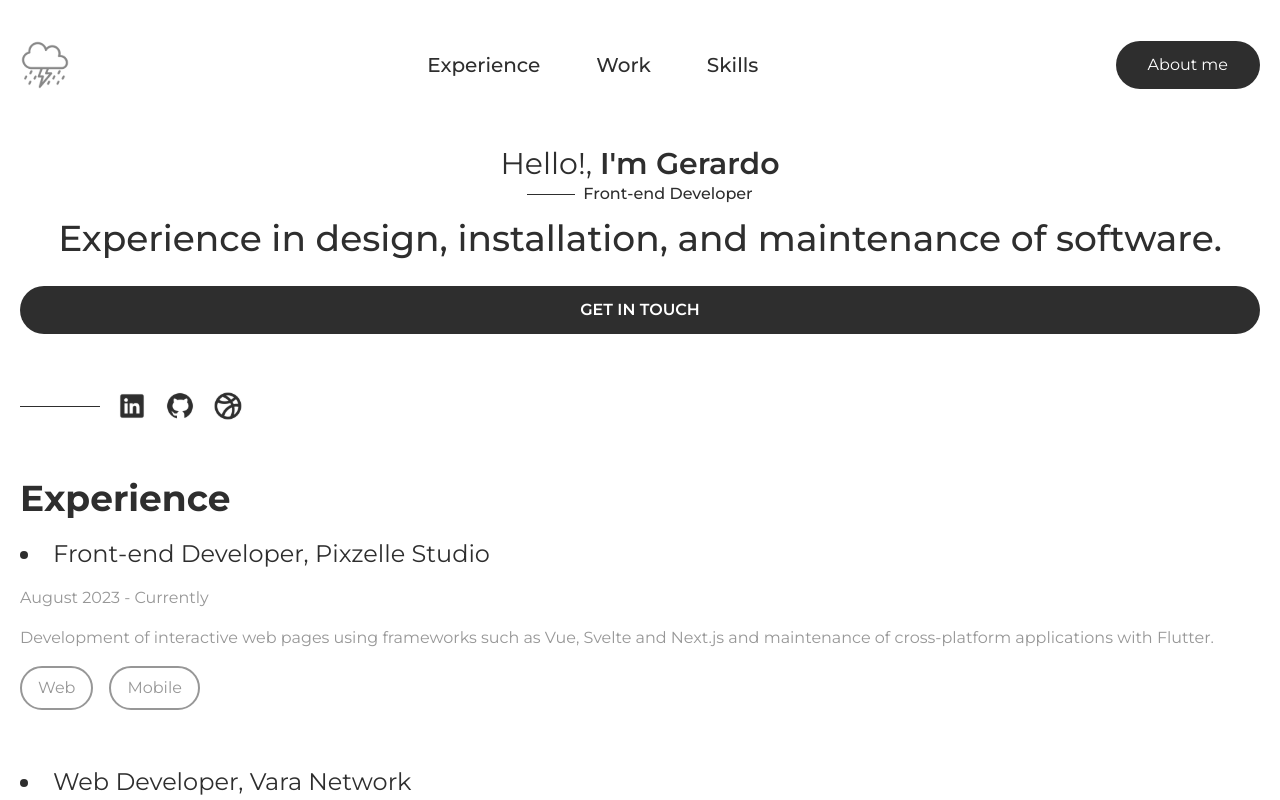
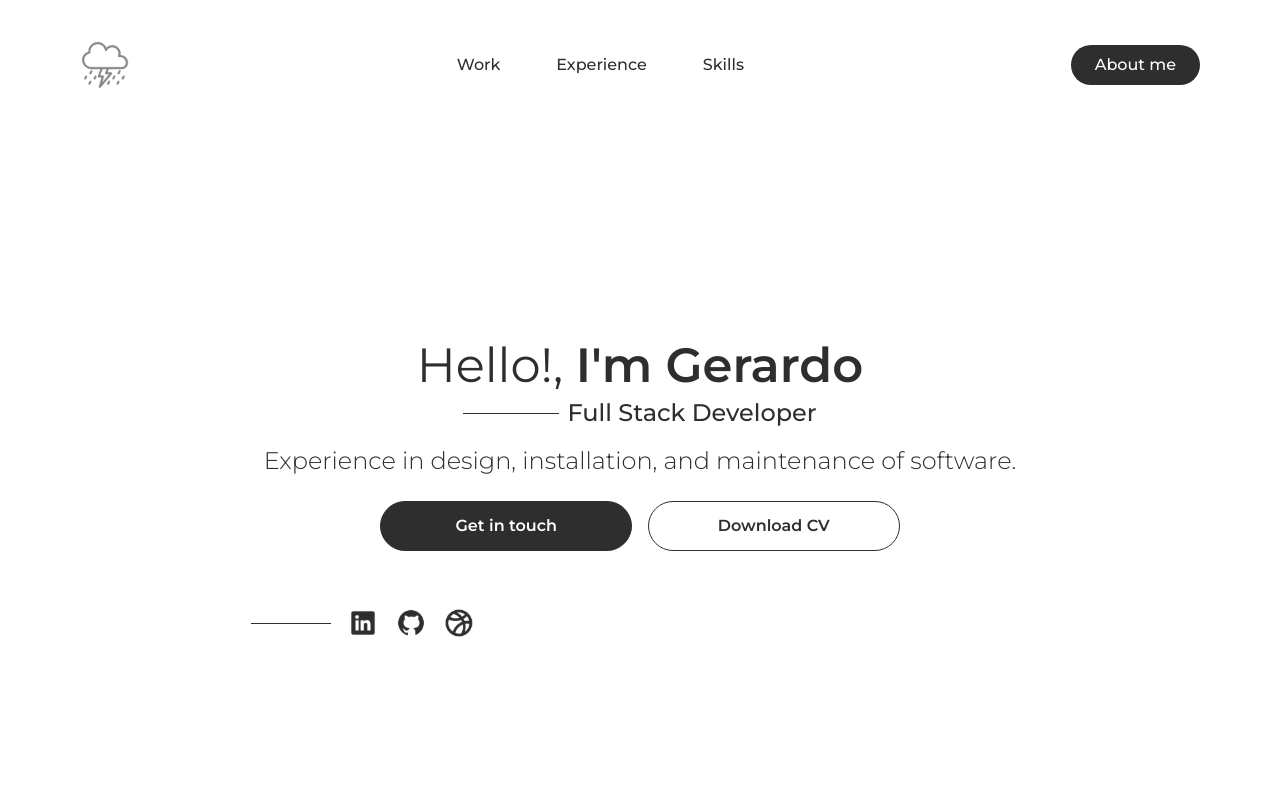
Before and after one commit to IsaiGonzalez08/Portfolio, a Next.js app: page / in a window 1280 px wide. Shown: the top 800 px of the page. Built offline with nearby package versions, Linux system fonts and the light colour scheme.

Commit message:
[FIX] height in landing screen

```diff
--- a/src/components/ui/Header.tsx
+++ b/src/components/ui/Header.tsx
@@ -14,14 +14,14 @@ const Header = () => {
     };
 
     return (
-        <header className="flex flex-row items-center justify-between w-full px-5 pt-10">
+        <header className="flex flex-row items-center justify-between w-full px-5 pt-10 sm:px-20">
             <Image src="/icons/logo.svg" alt="Logo" width={50} height={50} />
-            <div className="hidden lg:flex flex-row gap-14 text-xl font-medium">
+            <div className="hidden lg:flex flex-row gap-14 font-medium">
+                <Link href="/" onClick={(e) => handleSmoothScroll(e, "work")}>Work</Link>
                 <Link href="/about" onClick={(e) => handleSmoothScroll(e, "experience")}>Experience</Link>
-                <Link href="/" onClick={(e) => handleSmoothScroll(e, "work")}>Work</Link>
                 <Link href="/contact" onClick={(e) => handleSmoothScroll(e, "skills")}>Skills</Link>
             </div>
-            <button className="hidden lg:block bg-foreground text-white px-8 py-3 rounded-4xl">
+            <button className="hidden lg:block bg-foreground font-medium hover:bg-secondary transition-colors cursor-pointer rounded-full text-white py-2 px-6">
                 About me
             </button>
         </header>
--- a/src/features/landing/ui/LandingPage.tsx
+++ b/src/features/landing/ui/LandingPage.tsx
@@ -9,20 +9,24 @@ import Link from "next/link";
 export const LandingPage = () => {
   return (
     <>
+      <div className="h-dvh">
         <Header />
-      <main className="flex flex-col items-center w-full mt-14 px-5">
-        <h1 className="text-3xl">Hello!, <span className="font-semibold">I'm Gerardo</span></h1>
-        <div className="flex flex-row items-center gap-2">
-          <div className="w-12 h-px bg-foreground"></div>
-          <span className="text-base font-medium">Front-end Developer</span>
+        <main className="flex h-full flex-col justify-center items-center w-full px-5 sm:px-14">
+          <div className="flex flex-col w-2/3 justify-center items-center">
+            <h1 className="text-3xl sm:text-5xl">Hello!, <span className="font-semibold">I'm Gerardo</span></h1>
+            <div className="flex flex-row items-center gap-2 sm:mt-2">
+              <div className="w-12 h-px bg-foreground sm:w-24"></div>
+              <span className="text-base font-medium sm:text-2xl">Full Stack Developer</span>
             </div>
-        <p className="text-4xl font-medium mt-2 text-center leading-12">Experience in design, installation, and maintenance of software.</p>
-
-        <button className="cursor-pointer mt-6 flex flex-row items-center font-semibold justify-center py-3 w-full bg-foreground text-white rounded-4xl hover:bg-secondary transition-colors">
-          GET IN TOUCH
+            <p className="text-4xl font-medium mt-2 text-center leading-12 sm:font-light sm:text-2xl">Experience in design, installation, and maintenance of software.</p>
+            <div className="flex flex-row gap-4 w-2/3 mt-4">
+              <button className="cursor-pointer flex flex-row items-center font-semibold justify-center py-3 w-full border border-foreground bg-foreground text-white rounded-4xl hover:bg-secondary hover:border-secondary transition-colors">
+                Get in touch
               </button>
-
-
+              <button className="cursor-pointer flex flex-row items-center font-semibold justify-center py-3 w-full border border-foreground bg-white text-foreground rounded-4xl hover:bg-secondary hover:text-white hover:border-secondary transition-colors">
+                Download CV
+              </button>
+            </div>
             <div className="flex items-center w-full gap-4 mt-14">
               <div className="w-20 h-px bg-foreground"></div>
               {listIcons.map((item, index) => (
@@ -37,7 +41,9 @@ export const LandingPage = () => {
                 </Link>
               ))}
             </div>
+          </div>
         </main>
+      </div>
       <ExperienceSection />
       <WorkSection />
       <Footer />
--- a/src/features/landing/ui/components/ExperienceSection.tsx
+++ b/src/features/landing/ui/components/ExperienceSection.tsx
@@ -2,7 +2,7 @@ import { listCompanies } from "../data"
 
 const ExperienceSection = () => {
     return (
-        <section id="experience" className="mt-14 px-5">
+        <section id="experience" className="mt-14 px-5 sm:px-10">
             <h1 className="text-foreground font-bold text-4xl">Experience</h1>
             <div className="flex flex-col gap-14 mt-5">
                 {listCompanies.map((company, index) =>
--- a/src/features/landing/ui/components/WorkSection.tsx
+++ b/src/features/landing/ui/components/WorkSection.tsx
@@ -10,7 +10,7 @@ export const WorkSection = () => {
     ];
 
     return (
-        <section id="work" className="mt-14 px-5">
+        <section id="work" className="mt-14 px-5 sm:px-10">
             <h1 className="text-foreground font-bold text-4xl">Selected work</h1>
             <div className="flex flex-col gap-10">
                 {wordCardsList.map((card, index) =>
```
Lines whose indentation alone changed are shown as unchanged.
